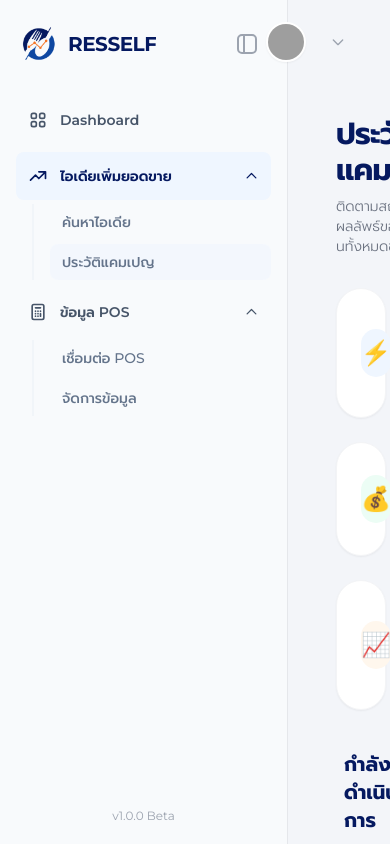
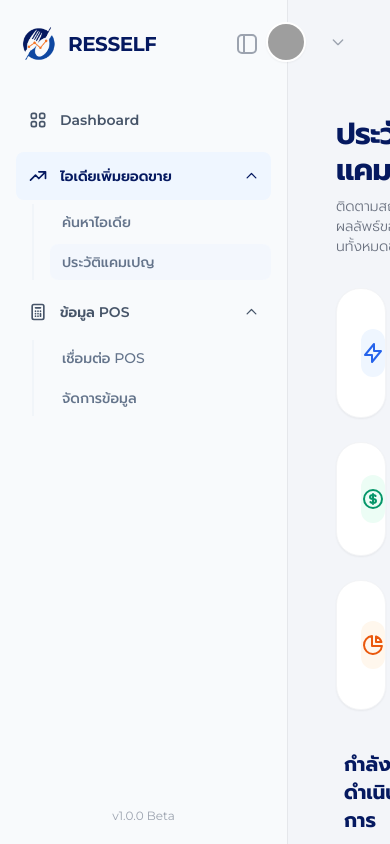
Before and after one commit to Ball-thitiwut/Intern_Project_frontend, a Vue app: page /history in a window 390 px wide. Built offline with nearby package versions, Linux system fonts and the light colour scheme; no server answers; grey boxes are pictures that could not be loaded.

Commit message:
revamp campaign icons to SVG and refine POS selection logic

```diff
--- a/src/components/PromotionSetupModal.vue
+++ b/src/components/PromotionSetupModal.vue
@@ -61,11 +61,11 @@
 
             <div class="flex items-start gap-4 z-10 relative">
               <div
-                class="w-14 h-14 rounded-xl flex items-center justify-center text-2xl shadow-sm border border-white/50 flex-shrink-0"
-                :class="ideaData?.iconBg"
-              >
-                {{ ideaData?.icon }}
-              </div>
+  class="w-14 h-14 rounded-xl flex items-center justify-center text-2xl shadow-sm border border-white/50 flex-shrink-0 bg-white"
+  :class="ideaData?.iconBg"
+  v-html="ideaData?.icon"
+>
+</div>
               <div class="min-w-0 flex-1">
                 <div class="flex items-center justify-between mb-2">
                   <span
--- a/src/views/BranchConnectView.vue
+++ b/src/views/BranchConnectView.vue
@@ -553,13 +553,19 @@ const handleContinue = async () => {
           fileItem.message = "กำลังอัปโหลด...";
 
           const formData = new FormData();
-          formData.append("pos_systems_id", posId.value);
+          formData.append("pos_system_id", posId.value);
           formData.append("branch_name", branch.name);
           formData.append("file", fileItem.file);
 
           const p = api
             .post("/sales/import", formData)
             .then((response) => {
+              const resData = response.data;
+              if (resData && resData.summary && resData.summary.failed > 0) {
+                 const logicalError = new Error("Business Logic Error");
+                 logicalError.response = response;
+                 throw logicalError;
+              }
               fileItem.status = "success";
               fileItem.message = "นำเข้าข้อมูลสำเร็จ";
               return response;
--- a/src/views/HistoryCampaignView.vue
+++ b/src/views/HistoryCampaignView.vue
@@ -22,12 +22,25 @@
 
     <div class="grid grid-cols-1 md:grid-cols-3 gap-6 mb-10">
       <div
-        class="bg-white p-6 rounded-[2rem] shadow-sm border border-gray-100 flex items-center gap-4"
+        class="bg-white p-6 rounded-[1.5rem] shadow-sm border border-gray-100 flex items-center gap-4"
       >
         <div
-          class="w-12 h-12 rounded-full bg-blue-50 flex items-center justify-center text-2xl"
+          class="w-12 h-12 rounded-full bg-blue-50 text-blue-600 flex items-center justify-center"
         >
-          ⚡️
+          <svg
+            xmlns="http://www.w3.org/2000/svg"
+            class="h-6 w-6"
+            fill="none"
+            viewBox="0 0 24 24"
+            stroke="currentColor"
+          >
+            <path
+              stroke-linecap="round"
+              stroke-linejoin="round"
+              stroke-width="2"
+              d="M13 10V3L4 14h7v7l9-11h-7z"
+            />
+          </svg>
         </div>
         <div>
           <p class="text-gray-400 text-xs font-medium uppercase tracking-wider">
@@ -37,12 +50,25 @@
         </div>
       </div>
       <div
-        class="bg-white p-6 rounded-[2rem] shadow-sm border border-gray-100 flex items-center gap-4"
+        class="bg-white p-6 rounded-[1.5rem] shadow-sm border border-gray-100 flex items-center gap-4"
       >
         <div
-          class="w-12 h-12 rounded-full bg-emerald-50 flex items-center justify-center text-2xl"
+          class="w-12 h-12 rounded-full bg-emerald-50 text-emerald-600 flex items-center justify-center"
         >
-          💰
+          <svg
+            xmlns="http://www.w3.org/2000/svg"
+            class="h-6 w-6"
+            fill="none"
+            viewBox="0 0 24 24"
+            stroke="currentColor"
+          >
+            <path
+              stroke-linecap="round"
+              stroke-linejoin="round"
+              stroke-width="2"
+              d="M12 8c-1.657 0-3 .895-3 2s1.343 2 3 2 3 .895 3 2-1.343 2-3 2m0-8c1.11 0 2.08.402 2.599 1M12 8V7m0 1v8m0 0v1m0-1c-1.11 0-2.08-.402-2.599-1M21 12a9 9 0 11-18 0 9 9 0 0118 0z"
+            />
+          </svg>
         </div>
         <div>
           <p class="text-gray-400 text-xs font-medium uppercase tracking-wider">
@@ -52,12 +78,31 @@
         </div>
       </div>
       <div
-        class="bg-white p-6 rounded-[2rem] shadow-sm border border-gray-100 flex items-center gap-4"
+        class="bg-white p-6 rounded-[1.5rem] shadow-sm border border-gray-100 flex items-center gap-4"
       >
         <div
-          class="w-12 h-12 rounded-full bg-orange-50 flex items-center justify-center text-2xl"
+          class="w-12 h-12 rounded-full bg-orange-50 text-orange-600 flex items-center justify-center"
         >
-          📈
+          <svg
+            xmlns="http://www.w3.org/2000/svg"
+            class="h-6 w-6"
+            fill="none"
+            viewBox="0 0 24 24"
+            stroke="currentColor"
+          >
+            <path
+              stroke-linecap="round"
+              stroke-linejoin="round"
+              stroke-width="2"
+              d="M11 3.055A9.001 9.001 0 1020.945 13H11V3.055z"
+            />
+            <path
+              stroke-linecap="round"
+              stroke-linejoin="round"
+              stroke-width="2"
+              d="M20.488 9H15V3.512A9.025 9.025 0 0120.488 9z"
+            />
+          </svg>
         </div>
         <div>
           <p class="text-gray-400 text-xs font-medium uppercase tracking-wider">
@@ -83,20 +128,14 @@
           @click="navigateToDetails(campaign.id)"
           class="bg-white rounded-[2rem] p-6 border border-gray-100 shadow-[0_4px_20px_-4px_rgba(0,0,0,0.05)] hover:shadow-[0_10px_30px_-5px_rgba(0,0,0,0.1)] hover:-translate-y-1 transition-all duration-300 group relative cursor-pointer"
         >
-          <div
-            class="absolute top-0 right-0 p-6 opacity-10 group-hover:opacity-20 transition-opacity pointer-events-none overflow-hidden rounded-[2rem]"
-          >
-            <span class="text-9xl">{{ campaign.icon }}</span>
-          </div>
-
           <div class="relative z-10">
             <div class="flex justify-between items-start mb-4">
               <div class="flex items-center gap-4">
                 <div
-                  class="w-14 h-14 rounded-2xl flex items-center justify-center text-2xl shadow-sm border border-gray-50 bg-white group-hover:scale-110 transition-transform duration-300"
-                >
-                  {{ campaign.icon }}
-                </div>
+                  class="w-14 h-14 rounded-2xl flex items-center justify-center text-2xl shadow-sm border border-gray-50 group-hover:scale-110 transition-transform duration-300"
+                  :class="[campaign.iconColor, campaign.iconBgColor]"
+                  v-html="campaign.icon"
+                ></div>
                 <div>
                   <div class="flex items-center gap-2 mb-1">
                     <span
@@ -348,10 +387,10 @@
               <td class="py-4 pl-4">
                 <div class="flex items-center gap-3">
                   <div
-                    class="w-10 h-10 rounded-lg bg-gray-50 flex items-center justify-center text-lg shadow-sm border border-white"
-                  >
-                    {{ history.icon }}
-                  </div>
+                    class="w-10 h-10 rounded-lg flex items-center justify-center text-lg shadow-sm border border-white"
+                    :class="[history.iconColor, history.iconBgColor]"
+                    v-html="history.icon"
+                  ></div>
                   <div>
                     <div class="font-bold text-[#051960]">
                       {{ history.name }}
@@ -459,7 +498,9 @@ const activeCampaigns = ref([
     id: 101,
     name: "โปรโมชั่น ข้าวมันไก่ + น้ำซุปฟัก",
     type: "Pairing",
-    icon: "🍔",
+    iconColor: "text-blue-600",
+    iconBgColor: "bg-blue-50",
+    icon: `<svg xmlns="http://www.w3.org/2000/svg" class="h-8 w-8" fill="none" viewBox="0 0 24 24" stroke="currentColor"><path stroke-linecap="round" stroke-linejoin="round" stroke-width="1.5" d="M12 8v13m0-13V6a2 2 0 112 2h-2zm0 0V5.5A2.5 2.5 0 109.5 8H12zm-7 4h14M5 12a2 2 0 110-4h14a2 2 0 110 4M5 12v7a2 2 0 002 2h10a2 2 0 002-2v-7" /></svg>`,
     badgeColor: "bg-blue-50 text-blue-600 border-blue-100",
     startDate: "2023-10-25",
     endDate: "2023-11-01",
@@ -470,7 +511,9 @@ const activeCampaigns = ref([
     id: 102,
     name: "Happy Hour ลด 20% เมนูเส้น",
     type: "Happy Hour",
-    icon: "⏰",
+    iconColor: "text-red-600",
+    iconBgColor: "bg-red-50",
+    icon: `<svg xmlns="http://www.w3.org/2000/svg" class="h-8 w-8" fill="none" viewBox="0 0 24 24" stroke="currentColor"><path stroke-linecap="round" stroke-linejoin="round" stroke-width="1.5" d="M12 8v4l3 3m6-3a9 9 0 11-18 0 9 9 0 0118 0z" /></svg>`,
     badgeColor: "bg-red-50 text-red-600 border-red-100",
     startDate: "2023-10-20",
     endDate: "2023-10-30",
@@ -482,22 +525,13 @@ const activeCampaigns = ref([
 // Mock Data: History
 const historyCampaigns = ref([
   {
-    id: 99,
-    name: "Buy 1 Get 1 กาแฟส้ม Yuzu",
-    branch: "สาขา สยามสแควร์",
-    type: "Inventory",
-    icon: "📦",
-    startDate: "2023-10-01",
-    endDate: "2023-10-07",
-    revenue: 12500,
-    status: "Completed",
-  },
-  {
     id: 98,
     name: "ทานครบ 500 ฟรีเกี๊ยวซ่า",
     branch: "สาขา เซ็นทรัลเวิลด์",
     type: "Upsell",
-    icon: "🎁",
+    iconColor: "text-purple-600",
+    iconBgColor: "bg-purple-50",
+    icon: `<svg xmlns="http://www.w3.org/2000/svg" class="h-6 w-6" fill="none" viewBox="0 0 24 24" stroke="currentColor"><path stroke-linecap="round" stroke-linejoin="round" stroke-width="1.5" d="M20 7l-8-4-8 4m16 0l-8 4m8-4v10l-8 4m0-10L4 7m8 4v10M4 7v10l8 4" /></svg>`,
     startDate: "2023-09-15",
     endDate: "2023-09-30",
     revenue: 45000,
@@ -508,7 +542,9 @@ const historyCampaigns = ref([
     name: "ลด 50% เค้กกล้วยหอม",
     branch: "สาขา สยามสแควร์",
     type: "Slow Moving",
-    icon: "📉",
+    iconColor: "text-orange-600",
+    iconBgColor: "bg-orange-50",
+    icon: `<svg xmlns="http://www.w3.org/2000/svg" class="h-6 w-6" fill="none" viewBox="0 0 24 24" stroke="currentColor"><path stroke-linecap="round" stroke-linejoin="round" stroke-width="1.5" d="M13 7h8m0 0v8m0-8l-8 8-4-4-6 6" /></svg>`,
     startDate: "2023-09-01",
     endDate: "2023-09-03",
     revenue: 2100,
--- a/src/views/SelectPosView.vue
+++ b/src/views/SelectPosView.vue
@@ -153,7 +153,8 @@ onMounted(async () => {
 
       const mainPosList = rawPosList.filter(pos => {
         const name = pos.name.trim();
-        return !['ไม่มี', 'Standard CSV', 'อื่นๆ', 'None', 'Other'].includes(name);
+        const isStandardCsv = name.toLowerCase().includes('standard csv');
+        return !isStandardCsv && !['ไม่มี', 'อื่นๆ', 'None', 'Other', 'Standard CSV (Others)'].includes(name);
       });
 
       posList.value = [
```
Also changed, not shown: src/views/IdeasView.vue (+73 -28 lines).
